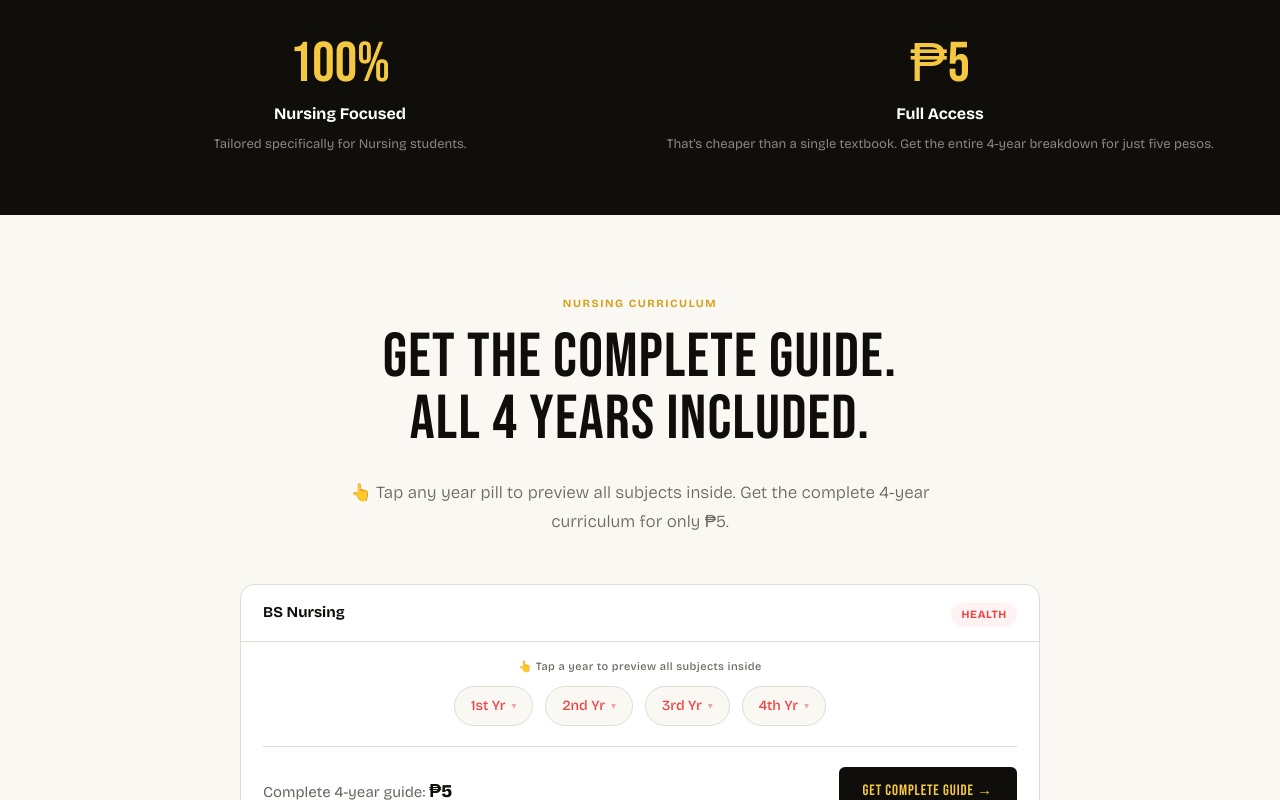
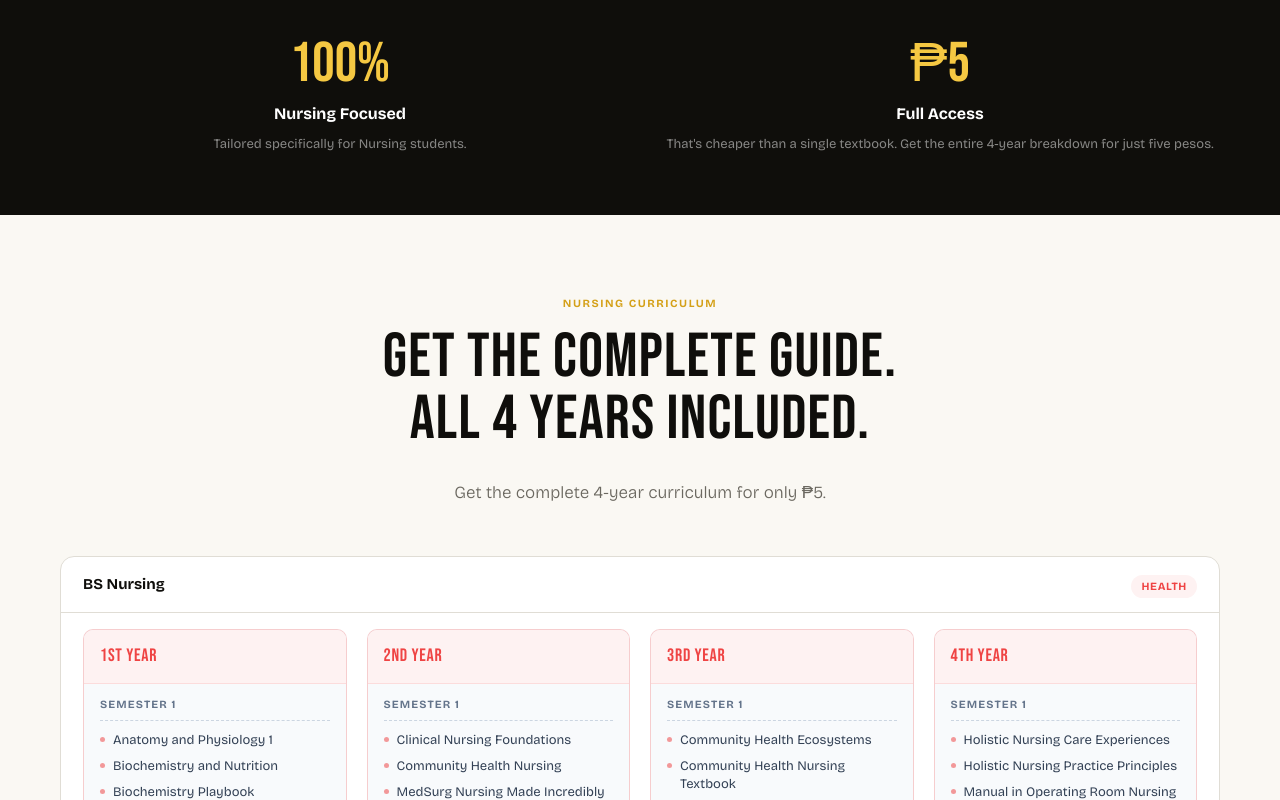
Before and after one commit to MidasGLoves/Somena, a React (Vite) app: page / in a window 1280 px wide. Shown: the part 2000-2800 px from the top of the page. Built offline with nearby package versions, Linux system fonts and the light colour scheme.

Commit message:
feat: Improve courses section layout
Adjusted the layout and styling for the courses section to enhance readability and presentation. Increased the maximum width of the courses grid and removed redundant instructional text.

```diff
--- a/src/App.tsx
+++ b/src/App.tsx
@@ -216,57 +216,38 @@ function MainPage({ onSecret }: { onSecret: () => void }) {
         <div className="courses-inner" style={{ display: 'flex', flexDirection: 'column', alignItems: 'center', textAlign: 'center' }}>
           <div className="section-label">Nursing Curriculum</div>
           <div className="section-title">Get The Complete Guide.<br/>All 4 Years Included.</div>
-          <p className="section-sub" style={{marginTop:'12px', maxWidth: '600px'}}>👆 Tap any year pill to preview all subjects inside. Get the complete 4-year curriculum for only ₱5.</p>
+          <p className="section-sub" style={{marginTop:'12px', maxWidth: '600px'}}>Get the complete 4-year curriculum for only ₱5.</p>
 
-          <div className="courses-grid" style={{ display: 'flex', justifyContent: 'center', width: '100%', maxWidth: '800px' }}>
+          <div className="courses-grid" style={{ display: 'flex', justifyContent: 'center', width: '100%', maxWidth: '1200px' }}>
             {COURSES.map((c, ci) => (
-              <div key={ci} className="course-card" style={{ width: '100%' }}>
+              <div key={ci} className="course-card" style={{ width: '100%', textAlign: 'left' }}>
                 <div className="course-card-top">
                   <div className="course-name">{c.name}</div>
                   <div className="course-tag" style={{background:c.bg, color:c.color}}>{c.tag}</div>
                 </div>
                 <div className="course-card-body">
-                  <div className="years-hint">👆 Tap a year to preview all subjects inside</div>
-                  <div className="years-row" style={{ justifyContent: 'center', gap: '12px', marginBottom: '20px' }}>
-                    {c.years.map((yr, yi) => {
-                      const id = `${ci}-${yi}`;
-                      const isActive = activeDrawer === id;
-                      return (
-                        <div key={yi} className={`year-pill ${isActive ? 'active' : ''}`} style={{color:c.color, padding: '8px 16px', fontSize: '14px'}} onClick={() => toggleDrawer(id)}>
-                          <span>{ordinals[yi]} Yr</span>
-                          <span className="toggle-arrow">▾</span>
-                        </div>
-                      );
-                    })}
-                  </div>
-
-                  {c.years.map((yr, yi) => {
-                    const id = `${ci}-${yi}`;
-                    const isActive = activeDrawer === id;
-                    return (
-                      <div key={yi} className={`lesson-drawer ${isActive ? 'open' : ''}`} style={{borderColor:`${c.color}40`}}>
-                        <div className="drawer-header" style={{background:c.bg}}>
-                          <span className="drawer-year-label" style={{color:c.color}}>{yr.label}</span>
-                          <button className="drawer-buy-btn" onClick={(e) => { e.stopPropagation(); openModal(c.name, '4'); }}>Get Full Guide ₱5 →</button>
+                  <div style={{ display: 'grid', gridTemplateColumns: 'repeat(auto-fit, minmax(220px, 1fr))', gap: '20px', alignItems: 'start' }}>
+                    {c.years.map((yr, yi) => (
+                      <div key={yi} style={{ border: `1px solid ${c.color}40`, borderRadius: '10px', overflow: 'hidden', background: '#f8fafc' }}>
+                        <div style={{background:c.bg, padding: '12px 16px', borderBottom: `1px solid ${c.color}20` }}>
+                          <span style={{color:c.color, fontFamily: "'Bebas Neue', sans-serif", fontSize: '18px', letterSpacing: '0.04em'}}>{yr.label}</span>
                         </div>
                         {yr.sems.map((sem, si) => (
-                          <div key={si} className="sem-block">
-                            <div style={{ display: 'flex', justifyContent: 'space-between', alignItems: 'center', marginBottom: '8px' }}>
-                              <div className="sem-title" style={{ marginBottom: 0 }}>{sem.s}</div>
-                            </div>
+                          <div key={si} style={{ padding: '12px 16px' }}>
+                            <div style={{ fontSize: '11px', color: '#64748b', fontWeight: 700, textTransform: 'uppercase', letterSpacing: '0.1em', marginBottom: '10px', paddingBottom: '6px', borderBottom: '1px dashed #cbd5e1' }}>{sem.s}</div>
                             {sem.l.map((lesson, li) => (
-                              <div key={li} className="lesson-row">
-                                <div className="lesson-dot" style={{background:`${c.color}88`}}></div>
+                              <div key={li} style={{ display: 'flex', alignItems: 'flex-start', gap: '8px', marginBottom: '8px', fontSize: '13px', lineHeight: '1.4', color: '#334155' }}>
+                                <div style={{ background:`${c.color}88`, width: '5px', height: '5px', borderRadius: '50%', marginTop: '6px', flexShrink: 0 }}></div>
                                 <span>{lesson}</span>
                               </div>
                             ))}
                           </div>
                         ))}
                       </div>
-                    );
-                  })}
+                    ))}
+                  </div>
 
-                  <div className="course-card-footer" style={{ marginTop: '20px', paddingTop: '20px' }}>
+                  <div className="course-card-footer" style={{ marginTop: '24px', paddingTop: '20px', display: 'flex', justifyContent: 'space-between', alignItems: 'center' }}>
                     <div className="total-price" style={{ fontSize: '15px' }}>Complete 4-year guide: <strong style={{ fontSize: '18px' }}>₱5</strong></div>
                     <button className="buy-all-btn" style={{ padding: '12px 24px', fontSize: '15px' }} onClick={() => openModal(c.name, '4')}>Get Complete Guide →</button>
                   </div>
```
